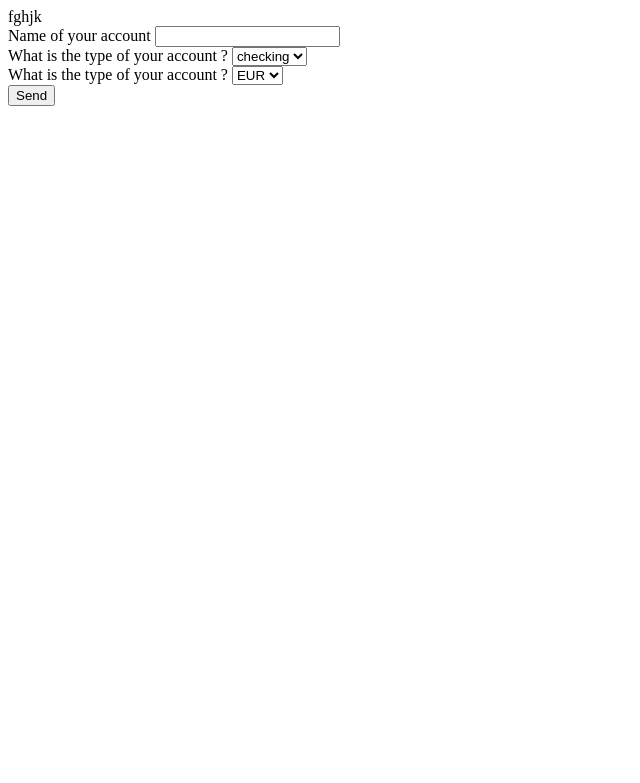
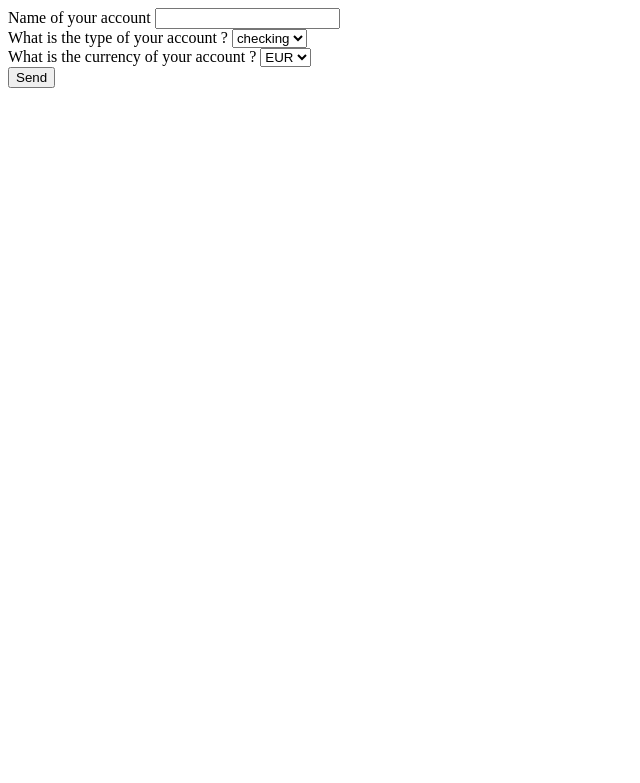
Before and after one commit to BenGrandin/budgetManagementPhp, a PHP site: page /surveyCreateAcc.php in a window 1280 px wide. Shown: the top 783 px of the page, without its empty margins (0-640 px from the left). Run offline with PHP 8.4, Linux system fonts and the light colour scheme.

Commit message:
change form name to button name

```diff
--- a/surveyCreateAcc.php
+++ b/surveyCreateAcc.php
@@ -1,10 +1,9 @@
 <?php
 
  	if(isset($_POST['createAccountForm'])){
- 		echo $_POST['accName'];
+ 		echo $_POST['accType'];
  	}
 
- 	echo "fghjk";
 
 ?>
 
@@ -25,7 +24,7 @@
 
 	<title> Create account</title>
 
-<form id="surveyAcc" name="createAccountForm" method="POST" action="">
+<form id="surveyAcc"  method="POST" action="">
 
 <!-- Identifiant du compte bancaire -->
 
@@ -34,7 +33,7 @@
 
 
 <!-- Nom du compte -->
-	<div id="accName" class="box">
+	<div id="accountName" class="box">
 		<label for="inputNameAccount" >Name of your account</label>
 		<input id="inputNameAccount" type="text" name="accName">
 	</div>
@@ -54,8 +53,8 @@
 <!-- Devise du compte (USD et EUR) -->
 
  	<div id="survey_event_what_type" >
-		<label>What is the type of your account ?</label>
-		<select name="accType">
+		<label>What is the currency of your account ?</label>
+		<select name="accCurrency">
 			<option value="USD" >USD</option>
 			<option value="EUR" selected="selected">EUR</option>
 
@@ -64,7 +63,7 @@
 
 <!-- Button for sent -->
 
-	<button type="submit" name="sendData" id="surveyAccButton">Send</button>
+	<button type="submit" name="createAccountForm" id="surveyAccButton">Send</button>
 
 </form>
 
```
